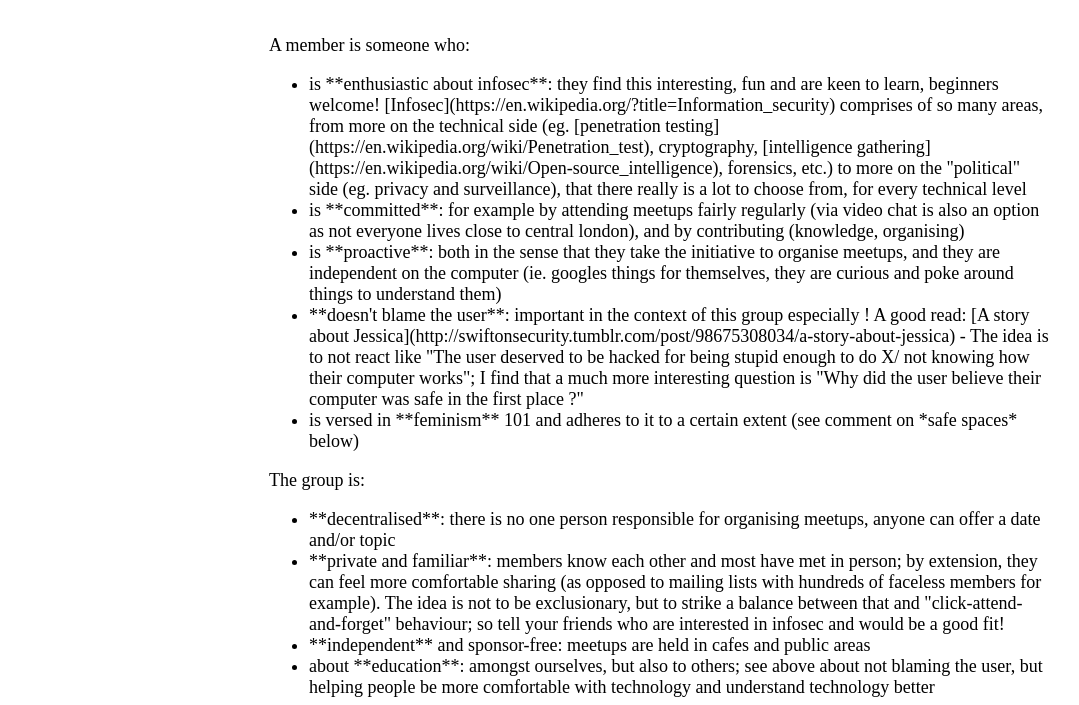
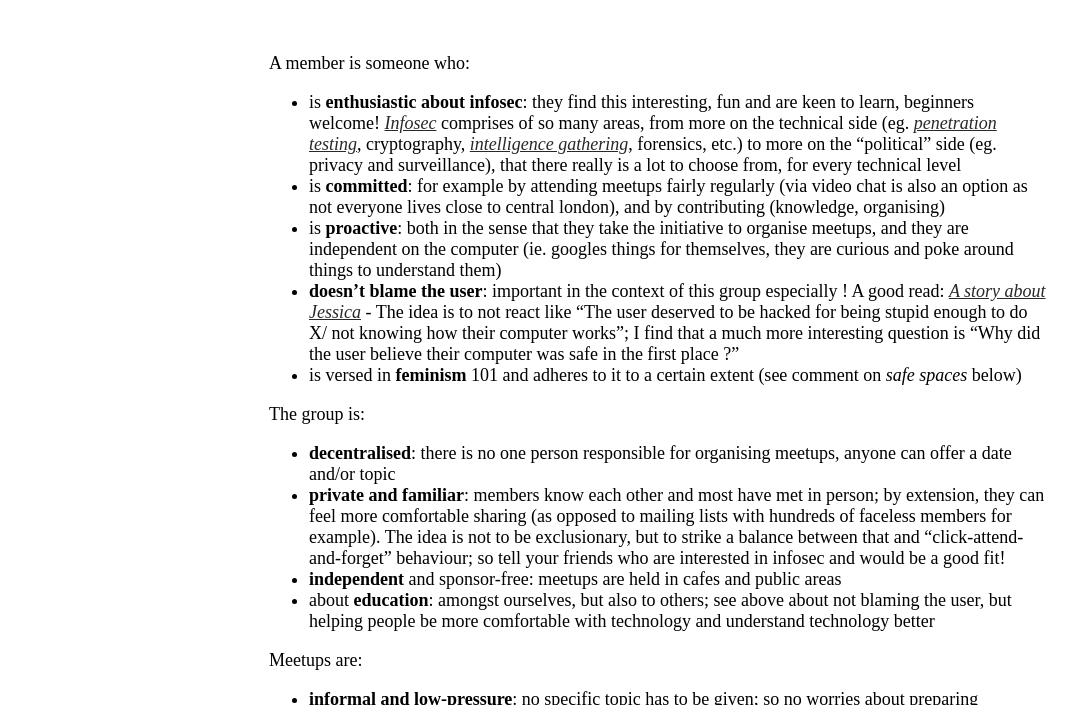
Before and after one commit to honeypot-ldn/honeypot-ldn.github.io, a plain HTML site: page index.html in a window 1280 px wide. Shown: the part 95-800 px from the top of the page, without its empty margins (81-1160 px from the left). Drawn offline with Linux system fonts and the light colour scheme.

Commit message:
Mkdn to html

```diff
--- a/index.html
+++ b/index.html
@@ -12,60 +12,38 @@
 	 <b>Honeypot</b>
 	</header>
 	<article>
-	A member is someone who:
-	<ul>
+<p>A member is someone who:</p>
+<ul>
+<li>is <strong>enthusiastic about infosec</strong>: they find this interesting, fun and are keen to learn, beginners welcome! <a href="https://en.wikipedia.org/?title=Information_security">Infosec</a> comprises of so many areas, from more on the technical side (eg. <a href="https://en.wikipedia.org/wiki/Penetration_test">penetration testing</a>, cryptography, <a href="https://en.wikipedia.org/wiki/Open-source_intelligence">intelligence gathering</a>, forensics, etc.) to more on the “political” side (eg. privacy and surveillance), that there really is a lot to choose from, for every technical level</li>
+<li>is <strong>committed</strong>: for example by attending meetups fairly regularly (via video chat is also an option as not everyone lives close to central london), and by contributing (knowledge, organising)</li>
+<li>is <strong>proactive</strong>: both in the sense that they take the initiative to organise meetups, and they are independent on the computer (ie. googles things for themselves, they are curious and poke around things to understand them)</li>
+<li><strong>doesn’t blame the user</strong>: important in the context of this group especially ! A good read: <a href="http://swiftonsecurity.tumblr.com/post/98675308034/a-story-about-jessica">A story about Jessica</a> - The idea is to not react like “The user deserved to be hacked for being stupid enough to do X/ not knowing how their computer works”; I find that a much more interesting question is “Why did the user believe their computer was safe in the first place ?”</li>
+<li>is versed in <strong>feminism</strong> 101 and adheres to it to a certain extent (see comment on <em>safe spaces</em> below)</li>
+</ul>
+<p>The group is:</p>
+<ul>
+<li><strong>decentralised</strong>: there is no one person responsible for organising meetups, anyone can offer a date and/or topic</li>
+<li><strong>private and familiar</strong>: members know each other and most have met in person; by extension, they can feel more comfortable sharing (as opposed to mailing lists with hundreds of faceless members for example). The idea is not to be exclusionary, but to strike a balance between that and “click-attend-and-forget” behaviour; so tell your friends who are interested in infosec and would be a good fit!</li>
+<li><strong>independent</strong> and sponsor-free: meetups are held in cafes and public areas</li>
+<li>about <strong>education</strong>: amongst ourselves, but also to others; see above about not blaming the user, but helping people be more comfortable with technology and understand technology better</li>
+</ul>
+<p>Meetups are:</p>
+<ul>
+<li><strong>informal and low-pressure</strong>: no specific topic has to be given; so no worries about preparing something. Also feel free to suggest a topic that you don’t know anything about but want to learn more about</li>
+<li><strong>frequent</strong>: this depends on people organising meetups. At least once a month</li>
+<li><strong>safe spaces</strong> which we define as a space where we can be free for a few hours from the usual microaggressions (eg. “it’s so easy to find a job as a woman in tech”) that can be heard daily. This also goes for microaggressions against any minority groups. We also adhere to the [geek feminism</li>
+</ul>
+<p>Some resources to get started for meetup topics and activities (mainly pentesting listed here, but more to come):</p>
+<ul>
+<li><a href="http://overthewire.org/wargames/">WarGames</a></li>
+<li><a href="https://xss-game.appspot.com/">XSS Game</a></li>
+<li><a href="http://zed0.co.uk/crossword/">Adobe Hack Crossword</a></li>
+<li><a href="https://www.vulnhub.com/entry/bwapp-bee-box-v14,53/">ITSEC GAMES project - bWAPP website</a></li>
+<li><a href="https://www.hackthissite.org">HackThisSite</a></li>
+<li><a href="http://www.gameofhacks.com/">Game of Hacks</a></li>
+</ul>
+<p>Thanks to <a href="https://github.com/Winterflower">Camilla</a> for coming up with a cool name for an infosec group (<a href="https://en.wikipedia.org/wiki/Honeypot_(computing)">honeypot</a>)</p>
 
-<li> is **enthusiastic about infosec**: they find this interesting, fun and are keen to learn, beginners welcome!
-[Infosec](https://en.wikipedia.org/?title=Information_security) comprises of so many areas, from more on the technical
-side (eg. [penetration testing](https://en.wikipedia.org/wiki/Penetration_test), cryptography,
-[intelligence gathering](https://en.wikipedia.org/wiki/Open-source_intelligence), forensics, etc.)
-to more on the "political" side (eg. privacy and surveillance), that there really is a lot to choose from, for every technical level</li>
-<li>is **committed**: for example by attending meetups fairly regularly (via video chat is also an
-option as not everyone lives close to central london), and by contributing (knowledge, organising)</li>
-<li> is **proactive**: both in the sense that they take the initiative to organise meetups, and they
-are independent on the computer (ie. googles things for themselves, they are curious and poke around things to understand them)</li>
-<li>**doesn't blame the user**: important in the context of this group especially ! A good read:
-[A story about Jessica](http://swiftonsecurity.tumblr.com/post/98675308034/a-story-about-jessica) -
-The idea is to not react like "The user deserved to be hacked for being stupid enough to do X/ not knowing
-how their computer works"; I find that a much more interesting question is "Why did the user believe their
-computer was safe in the first place ?"</li>
-<li> is versed in **feminism** 101 and adheres to it to a certain extent (see comment on *safe spaces* below)</li>
-</ul>
-The group is:
-<ul>
-<li> **decentralised**: there is no one person responsible for organising meetups, anyone can offer a date and/or topic</li>
-<li> **private and familiar**: members know each other and most have met in person; by extension, they can feel more
-comfortable sharing (as opposed to mailing lists with hundreds of faceless members for example). The idea is not to
-be exclusionary, but to strike a balance between that and "click-attend-and-forget" behaviour; so tell your friends
-who are interested in infosec and would be a good fit!</li>
-<li> **independent** and sponsor-free: meetups are held in cafes and public areas</li>
-<li> about **education**: amongst ourselves, but also to others; see above about not blaming the user,
-but helping people be more comfortable with technology and understand technology better</li>
-</ul>
-
-Meetups are:
-<ul>
-<li> **informal and low-pressure**: no specific topic has to be given; so no worries about preparing something.
-Also feel free to suggest a topic that you don't know anything about but want to learn more about</li>
-<li> **frequent**: this depends on people organising meetups. At least once a month</li>
-<li>**safe spaces** which we define as a space where we can be free for a few hours from the usual microaggressions
-(eg. "it's so easy to find a job as a woman in tech") that can be heard daily. This also goes for microaggressions against
-any minority groups. We also adhere to the [geek feminism Code of Conduct](https://geekfeminism.org/about/code-of-conduct/)</li>
-</ul>
-On the long-term, we hope to work on bigger and more involved projects together that would have a positive impact on anything in the infosec world (for example, something like online harassment and privacy violations). We also aim to participate in [CTFs](https://en.wikipedia.org/wiki/Capture_the_flag#Computer_security) and go to conferences, such as the [CCC](https://en.wikipedia.org/wiki/Chaos_Communication_Congress) (every christmas in Hamburg, Germany).
-
-Some resources to get started for meetup topics and activities (mainly pentesting listed here, but more to come):
-<ul>
-<li>[WarGames](http://overthewire.org/wargames/)</li>
-<li>[XSS Game](https://xss-game.appspot.com/)</li>
-<li> [Adobe Hack Crossword](http://zed0.co.uk/crossword/)</li>
-<li> [ITSEC GAMES project - bWAPP website](https://www.vulnhub.com/entry/bwapp-bee-box-v14,53/)</li>
-<li>[HackThisSite](https://www.hackthissite.org)</li>
-<li> [Game of Hacks](http://www.gameofhacks.com/)</li>
-</ul>
-
-
-Thanks to [Camilla](https://github.com/Winterflower) for coming up with a cool name for an infosec group ([honeypot](https://en.wikipedia.org/wiki/Honeypot_(computing)))
 </article>
 </body>
 </html>
```
